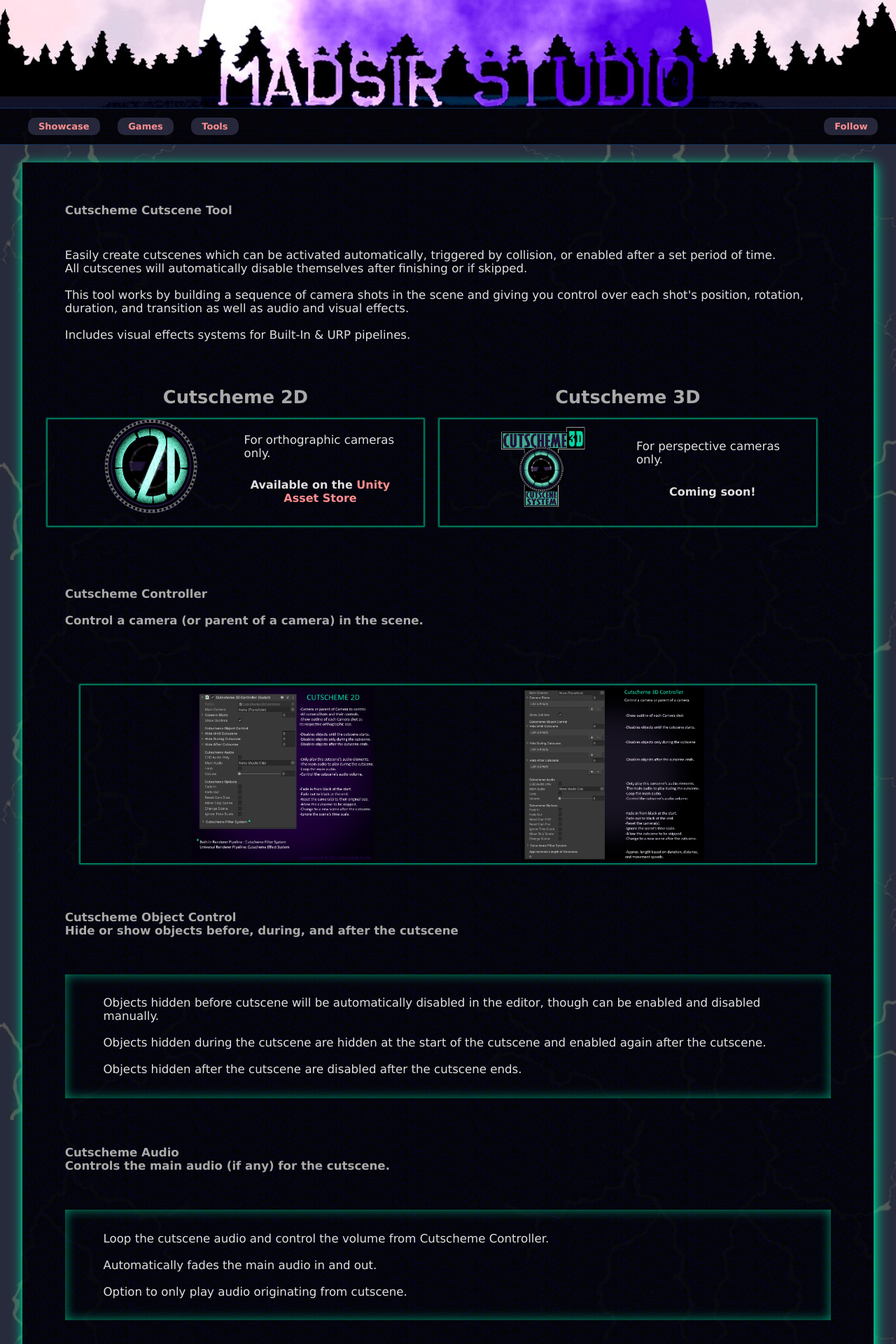
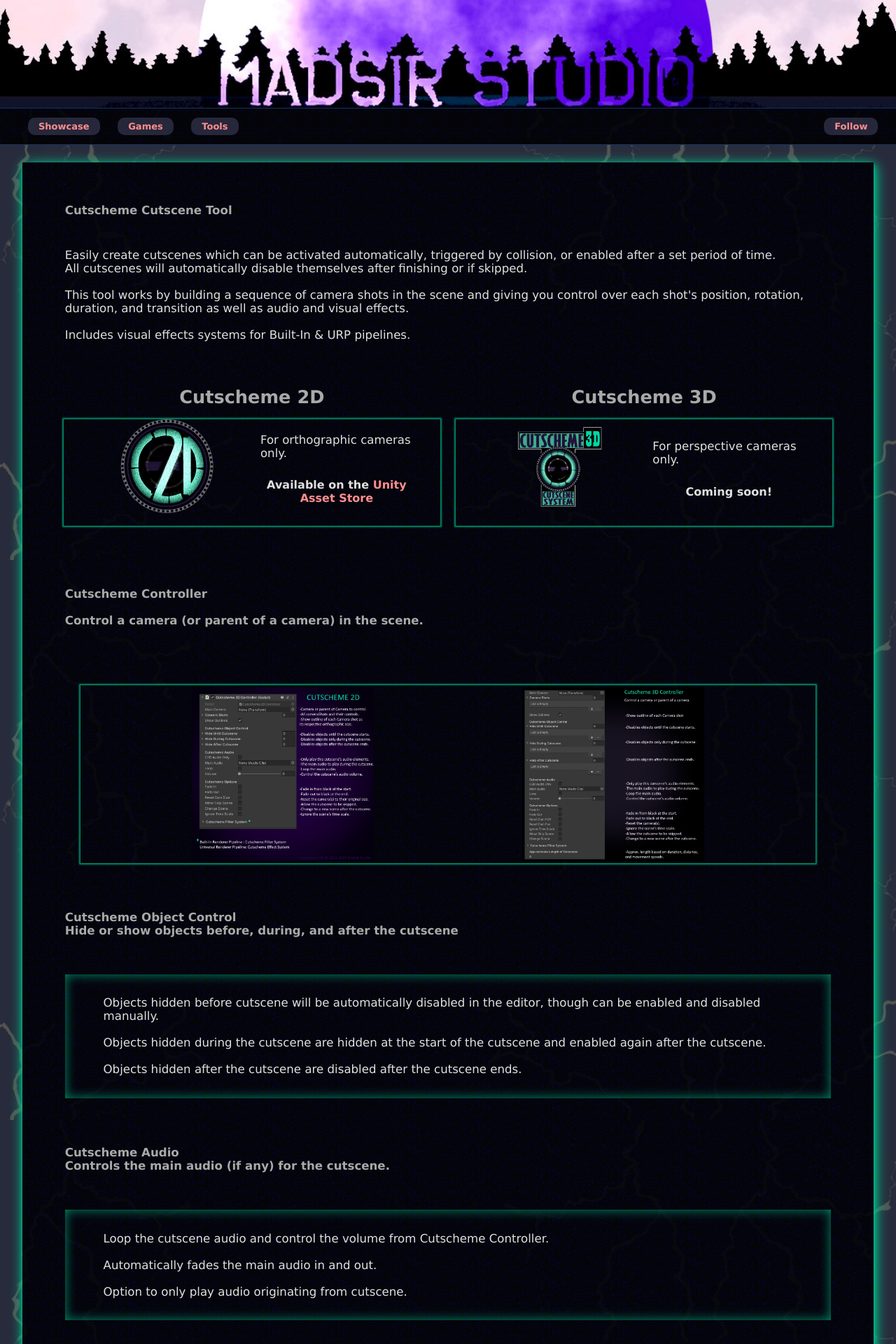
Before and after one commit to Madsir/madsirstudio.github.io, a Jekyll site: the page built from cutscheme/index.html, in a window 1280 px wide. Shown: the top 1920 px of the page at 70% size. Built offline with Jekyll 4.4.1, drawn with Linux system fonts in a browser that asks for light colours.

Commit message:
Update index.html

```diff
--- a/cutscheme/index.html
+++ b/cutscheme/index.html
@@ -144,6 +144,7 @@ h5 {
 	<br>
 	<br>
 <div class="centerdiv">
+	<div class="center">
   <div class="col">
 	    	<h1>Cutscheme 2D</h1>
 	<div class="iconic">
@@ -176,7 +177,7 @@ h5 {
 	   </div>
   </div>
 </div>
-	<br>
+	</div>
 </div>
 <div class="split">
 			<br>
```
